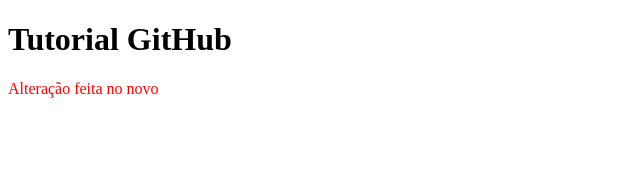
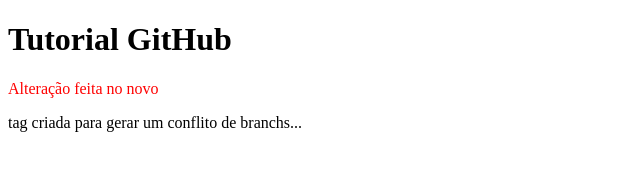
Before and after one commit to luisfernandomgrs/tutorial-2019, a plain HTML site: page index.html in a window 1280 px wide. Shown: the whole page, without its empty margins (0-640 px from the left). Drawn offline with Linux system fonts and the light colour scheme.

Commit message:
gerar conclitos de branchs

```diff
--- a/index.html
+++ b/index.html
@@ -8,5 +8,6 @@
 <body>
     <h1>Tutorial GitHub</h1>
     <p style="color: red;">Alteração feita no novo</p>
+    <p>tag criada para gerar um conflito de branchs...</p>
 </body>
 </html>
```
